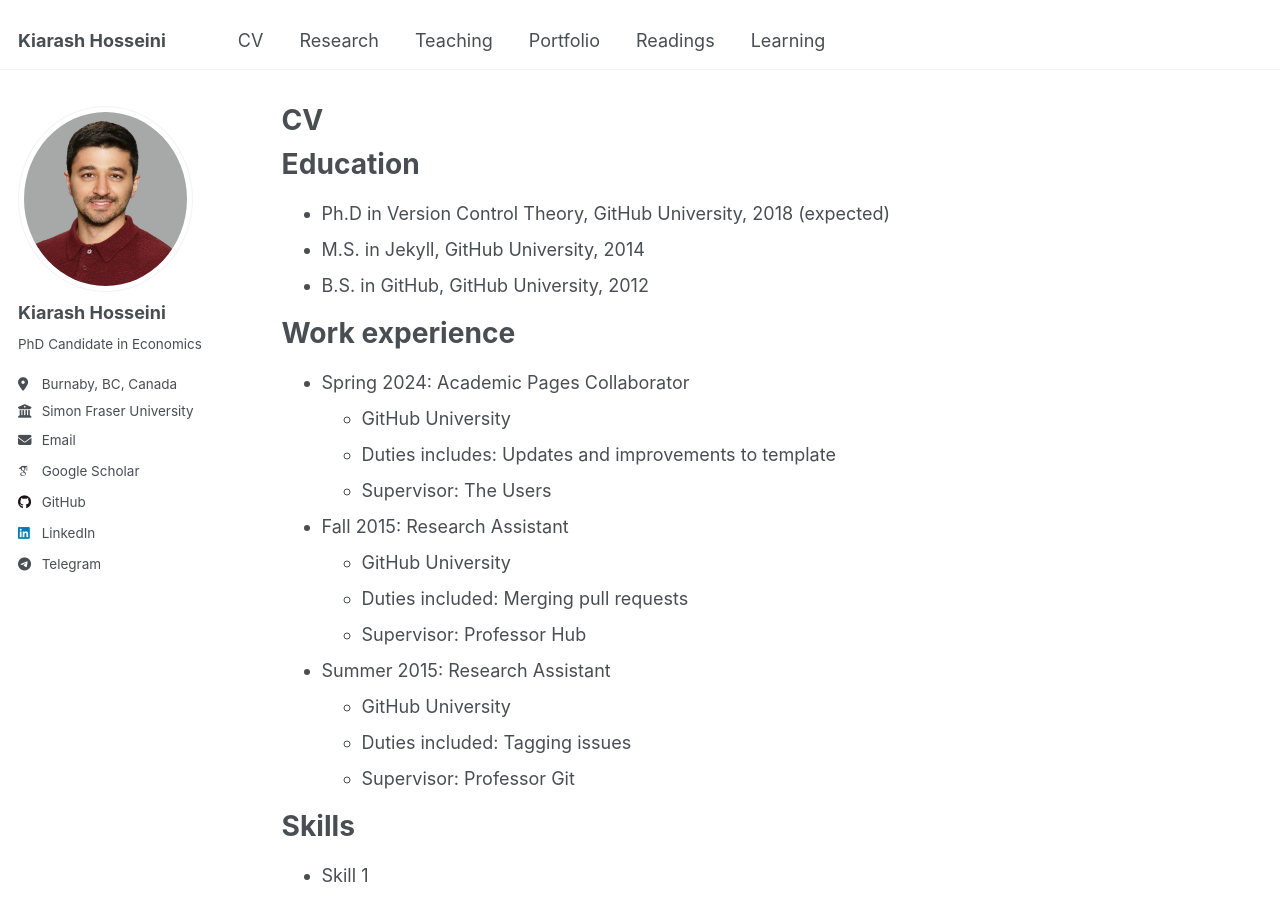
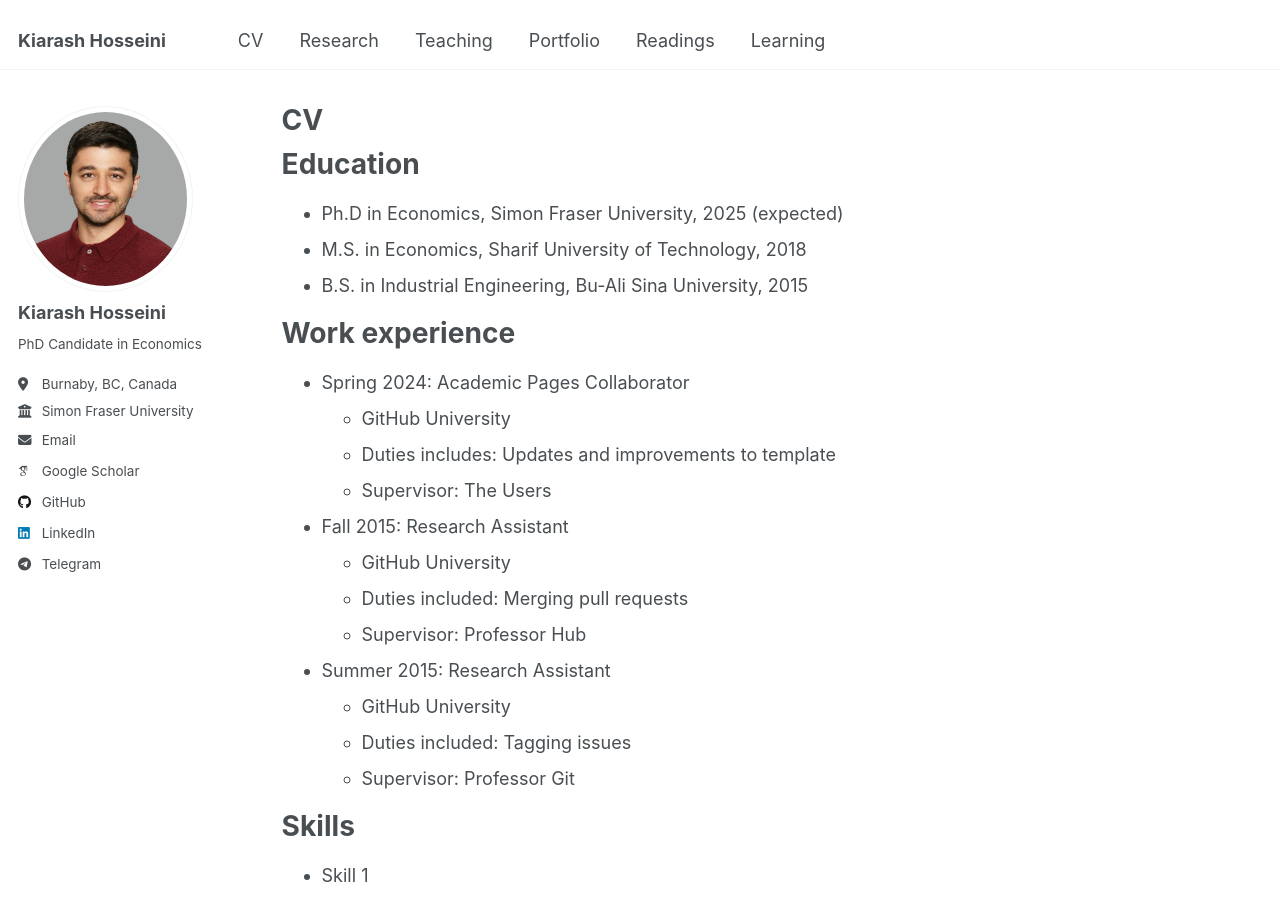
Before and after one commit to k-hosseini/k-hosseini.github.io, a Jekyll site: the page built from _pages/cv.md, in a window 1280 px wide and 900 px high. Built offline with Jekyll 4.4.1, drawn with Linux system fonts in a browser that asks for light colours; some web fonts are replaced.

Commit message:
Update cv.md

```diff
--- a/_pages/cv.md
+++ b/_pages/cv.md
@@ -11,9 +11,9 @@ redirect_from:
 
 Education
 ======
-* Ph.D in Version Control Theory, GitHub University, 2018 (expected)
-* M.S. in Jekyll, GitHub University, 2014
-* B.S. in GitHub, GitHub University, 2012
+* Ph.D in Economics, Simon Fraser University, 2025 (expected)
+* M.S. in Economics, Sharif University of Technology, 2018
+* B.S. in Industrial Engineering, Bu-Ali Sina University, 2015
 
 Work experience
 ======
```
